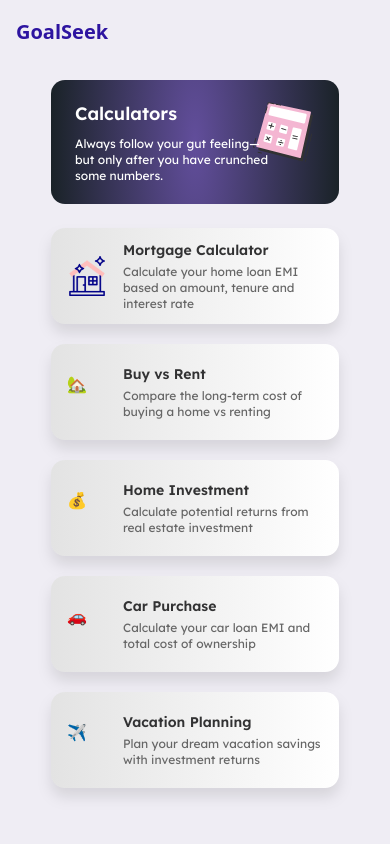
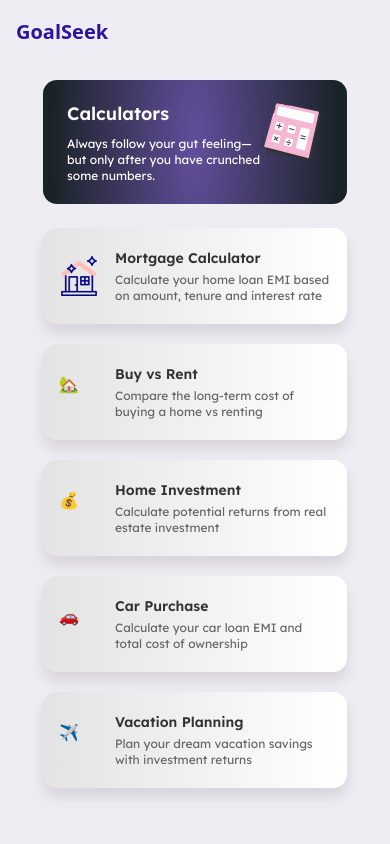
Before and after one commit to SerDunk/financial-calculators, a Next.js app: page / in a window 390 px wide. Shown: the top 844 px of the page. Built offline with nearby package versions, Linux system fonts and the light colour scheme.

Commit message:
Responsiveness Change

```diff
--- a/src/app/layout.js
+++ b/src/app/layout.js
@@ -12,7 +12,7 @@
     <html lang="en" className={lexend.variable}>
       <body className="bg-[#EFEDF4] min-h-screen flex flex-col justify-center">
         <Navbar />
-        <main className="container mx-auto px-3 py-4 flex-grow">
+        <main className="container mx-auto px-1 py-4 flex-grow">
           {children}
         </main>
         <footer className="bg-gradient-to-r from-[#583FCA] to-[#2D14A0] text-white py-2 mt-4 sm:py-4">
--- a/src/components/CalculatorCard.js
+++ b/src/components/CalculatorCard.js
@@ -1,10 +1,10 @@
 import Link from "next/link";
 
-const CalculatorCard = ({ title, description, icon, link, status }) => {
+const CalculatorCard = ({ title, description, icon, link }) => {
   return (
     <Link href={link}>
       <div
-        className={`rounded-xl flex items-center justify-between py-4 px-4 font-lexend w-full cursor-pointer h-24 drop-shadow-xl hover:drop-shadow-2xl transition-all duration-200`}
+        className={`rounded-xl flex items-center justify-between py-4  px-4 font-lexend w-full cursor-pointer h-24 drop-shadow-xl hover:drop-shadow-2xl transition-all duration-200`}
         style={{
           background: "linear-gradient(to right, #E3E3E3, #FFFFFF)",
         }}
```
